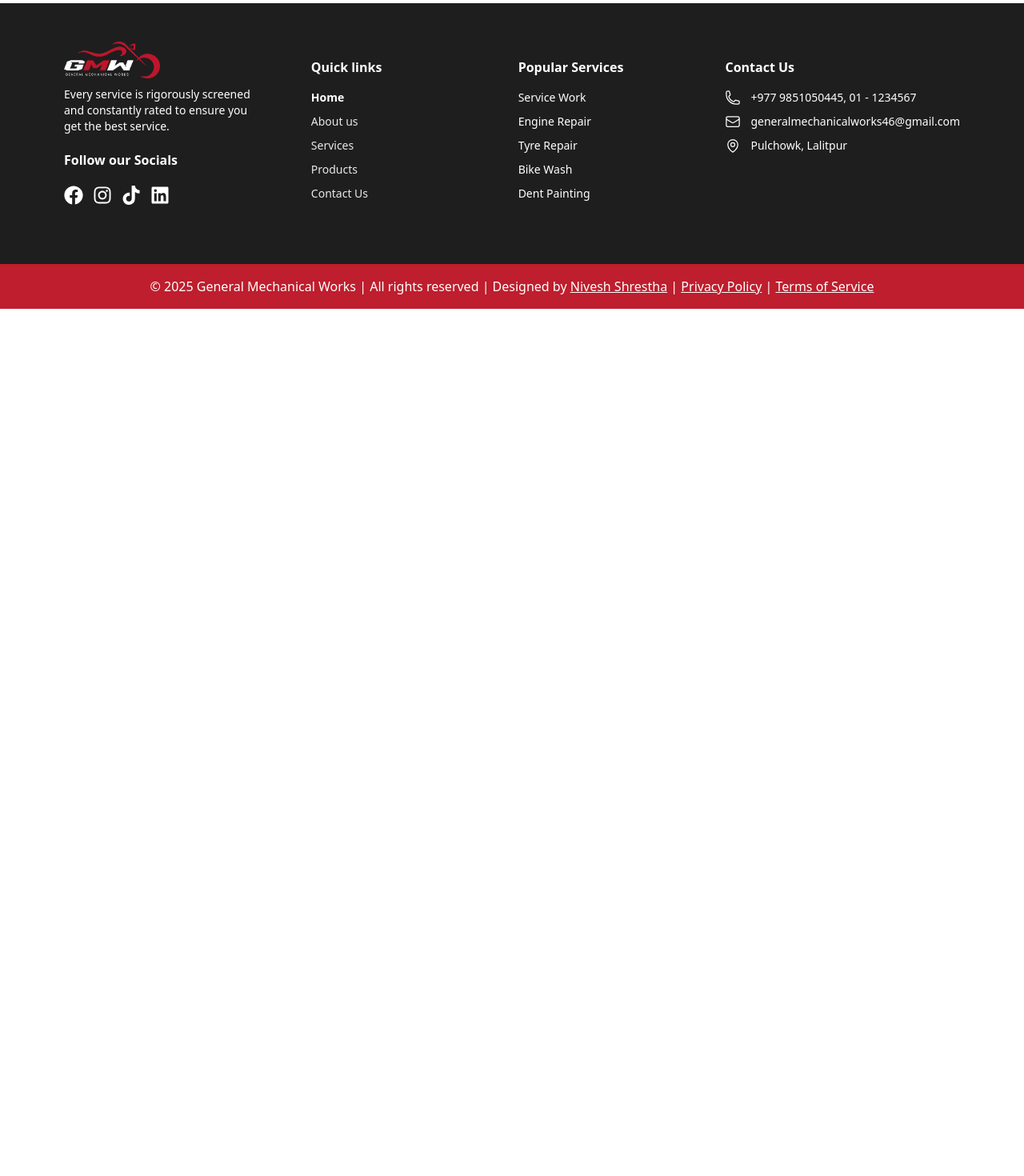
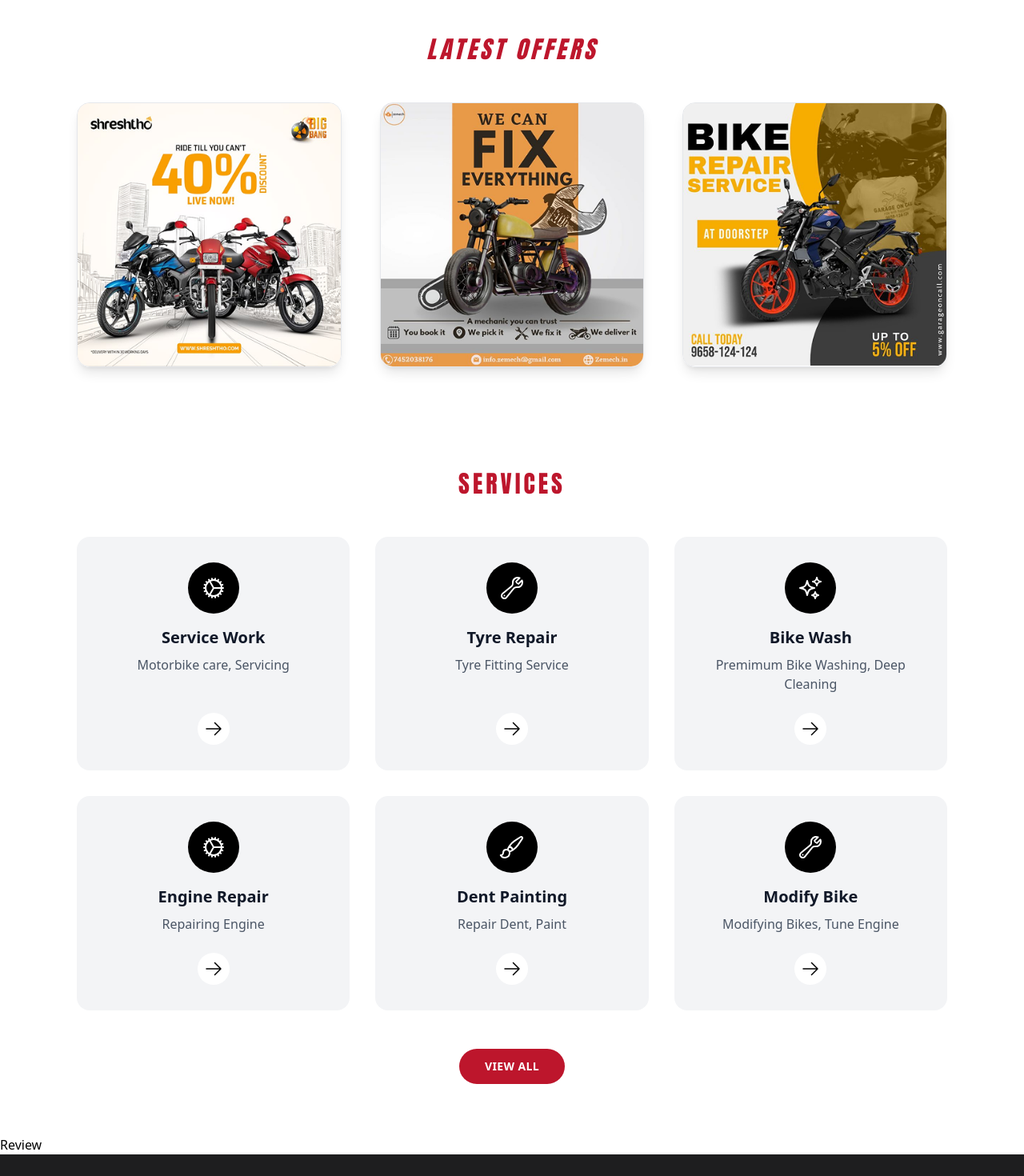
Before and after one commit to Nivesh26/General-Mechanical-Works, a React (Vite) app in the folder Frontend/: page / in a window 1280 px wide. Shown: the part 1240-2710 px from the top of the page at 80% size. Before the commit the page ends 1626 px from the top, so only its background shows below. Built offline with nearby package versions, Linux system fonts and the light colour scheme; a web font is replaced by a local one.

Commit message:
Add Offer, Service, and Review components to UserComponent; update Home page to include new components for enhanced user experience.

```diff
--- a/Frontend/src/UserComponent/Offer.tsx
+++ b/Frontend/src/UserComponent/Offer.tsx
@@ -1,9 +1,38 @@
-import React from 'react'
+import Poster1 from "../assets/Poster1.png";
+import Poster2 from "../assets/Poster2.png";
+import Poster3 from "../assets/Poster3.png";
+
+const offers = [
+  { id: 1, image: Poster1, alt: "Shreshtho - 40% discount on motorcycles" },
+  { id: 2, image: Poster2, alt: "Zemech - We can fix everything" },
+  { id: 3, image: Poster3, alt: "Garage on Call - Bike repair service at doorstep" },
+];
 
 const Offer = () => {
   return (
-    <div>Offer</div>
-  )
-}
+    <section className="w-full py-12 sm:py-16 bg-white overflow-hidden">
+      <h2 className="text-center text-primary text-2xl sm:text-3xl font-sec font-bold italic tracking-[4px] uppercase mb-10 sm:mb-12">
+        Latest Offers
+      </h2>
 
-export default Offer
+      <div className="max-w-6xl mx-auto px-4 sm:px-8">
+        <div className="grid grid-cols-1 sm:grid-cols-3 gap-6 sm:gap-12">
+          {offers.map((offer) => (
+            <div
+              key={offer.id}
+              className="rounded-2xl overflow-hidden shadow-lg border border-gray-200"
+            >
+              <img
+                src={offer.image}
+                alt={offer.alt}
+                className="w-full h-auto object-cover object-center"
+              />
+            </div>
+          ))}
+        </div>
+      </div>
+    </section>
+  );
+};
+
+export default Offer;
--- /dev/null
+++ b/Frontend/src/UserComponent/Review.tsx
@@ -0,0 +1,9 @@
+import React from 'react'
+
+const Review = () => {
+  return (
+    <div>Review</div>
+  )
+}
+
+export default Review
--- /dev/null
+++ b/Frontend/src/UserComponent/Service.tsx
@@ -0,0 +1,137 @@
+import { useState } from "react";
+import { Link } from "react-router-dom";
+import {
+  HiOutlineCog,
+  HiOutlineWrench,
+  HiOutlineSparkles,
+  HiOutlinePaintBrush,
+  HiOutlineArrowRight,
+} from "react-icons/hi2";
+
+const services = [
+  {
+    id: 1,
+    title: "Service Work",
+    description: "Motorbike care, Servicing",
+    Icon: HiOutlineCog,
+  },
+  {
+    id: 2,
+    title: "Tyre Repair",
+    description: "Tyre Fitting Service",
+    Icon: HiOutlineWrench,
+  },
+  {
+    id: 3,
+    title: "Bike Wash",
+    description: "Premimum Bike Washing, Deep Cleaning",
+    Icon: HiOutlineSparkles,
+  },
+  {
+    id: 4,
+    title: "Engine Repair",
+    description: "Repairing Engine",
+    Icon: HiOutlineCog,
+  },
+  {
+    id: 5,
+    title: "Dent Painting",
+    description: "Repair Dent, Paint",
+    Icon: HiOutlinePaintBrush,
+  },
+  {
+    id: 6,
+    title: "Modify Bike",
+    description: "Modifying Bikes, Tune Engine",
+    Icon: HiOutlineWrench,
+  },
+];
+
+const ServiceCard = ({
+  title,
+  description,
+  Icon,
+}: {
+  title: string;
+  description: string;
+  Icon: typeof HiOutlineCog;
+}) => {
+  const [isHovered, setIsHovered] = useState(false);
+
+  return (
+    <div
+      onMouseEnter={() => setIsHovered(true)}
+      onMouseLeave={() => setIsHovered(false)}
+      className={`rounded-2xl p-6 sm:p-8 flex flex-col items-center text-center transition-colors duration-300 cursor-pointer ${
+        isHovered ? "bg-primary" : "bg-gray-100"
+      }`}
+    >
+      {/* Icon circle - black bg, white icon */}
+      <div className="w-14 h-14 sm:w-16 sm:h-16 rounded-full bg-black flex items-center justify-center mb-4">
+        <Icon
+          className={`w-7 h-7 sm:w-8 sm:h-8 ${isHovered ? "text-white" : "text-white"}`}
+        />
+      </div>
+      <h3
+        className={`font-bold text-lg sm:text-xl mb-2 ${
+          isHovered ? "text-white" : "text-gray-900"
+        }`}
+      >
+        {title}
+      </h3>
+      <p
+        className={`text-sm sm:text-base mb-6 flex-1 ${
+          isHovered ? "text-white/90" : "text-gray-600"
+        }`}
+      >
+        {description}
+      </p>
+      {/* Arrow circle - white + black arrow normally, red + white arrow on hover */}
+      <div
+        className={`w-10 h-10 rounded-full flex items-center justify-center transition-colors duration-300 ${
+          isHovered ? "bg-primary" : "bg-white"
+        }`}
+      >
+        <HiOutlineArrowRight
+          className={`w-5 h-5 sm:w-6 sm:h-6 ${
+            isHovered ? "text-white" : "text-black"
+          }`}
+        />
+      </div>
+    </div>
+  );
+};
+
+const Service = () => {
+  return (
+    <section className="w-full py-12 sm:py-16 bg-white overflow-hidden">
+      <h2 className="text-center text-primary text-2xl sm:text-3xl font-sec font-bold tracking-[4px] uppercase mb-10 sm:mb-12">
+        Services
+      </h2>
+
+      <div className="max-w-6xl mx-auto px-4 sm:px-8">
+        <div className="grid grid-cols-1 sm:grid-cols-2 lg:grid-cols-3 gap-6 sm:gap-8">
+          {services.map((service) => (
+            <ServiceCard
+              key={service.id}
+              title={service.title}
+              description={service.description}
+              Icon={service.Icon}
+            />
+          ))}
+        </div>
+
+        <div className="flex justify-center mt-10 sm:mt-12">
+          <Link
+            to="/services"
+            className="inline-block px-8 py-3 rounded-full bg-primary text-white font-bold uppercase text-sm tracking-wide hover:bg-primary/90 transition-colors cursor-pointer"
+          >
+            View All
+          </Link>
+        </div>
+      </div>
+    </section>
+  );
+};
+
+export default Service;
--- a/Frontend/src/UserPages/Home.tsx
+++ b/Frontend/src/UserPages/Home.tsx
@@ -5,6 +5,8 @@ import Copyright from '../UserComponent/Copyright'
 import Hero from '../UserComponent/Hero'
 import Brandweserve from '../UserComponent/Brandweserve'
 import Offer from '../UserComponent/Offer'
+import Service from '../UserComponent/Service'
+import Review from '../UserComponent/Review'
 
 const Home = () => {
   return (
@@ -13,6 +15,8 @@ const Home = () => {
         <Hero />
         <Brandweserve />
         <Offer />
+        <Service />
+        <Review />
         <Footer />
         <Copyright />
     </div>
```
